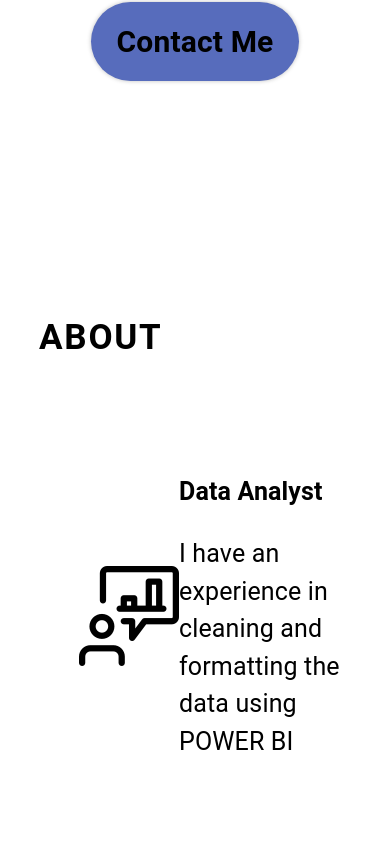
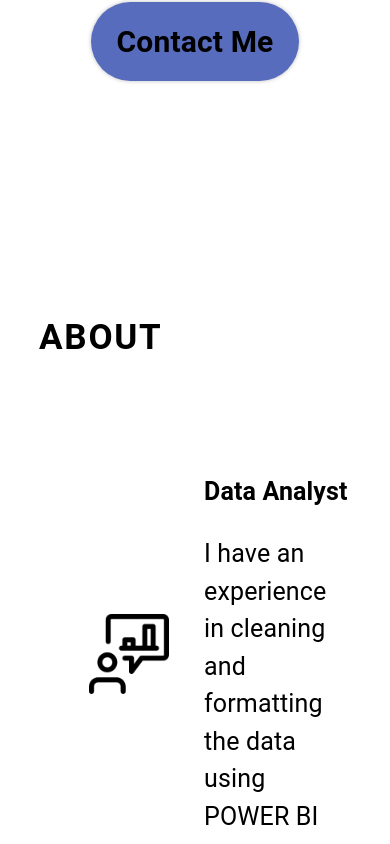
Before and after one commit to vijaycvcoder/landing-page, a React (Create React App) app: page / in a window 390 px wide. Shown: the part 1153-1997 px from the top of the page. Built offline with nearby package versions, Linux system fonts and the light colour scheme.

Commit message:
fix the about me contact icon

```diff
--- a/src/components/About/About.module.css
+++ b/src/components/About/About.module.css
@@ -40,6 +40,7 @@
   display: flex;
   flex-direction: row;
   align-items: center;
+  gap: 45px;
   border-radius: 20px;
   list-style: none;
   padding: 25px;
@@ -51,6 +52,25 @@
   background-size: 0 100%;
   background-repeat: no-repeat;
   transition: 0.4s;
+}
+
+.aboutItem img {
+  width: 80px;
+  height: 80px;
+  object-fit: contain;
+  margin-left: 15px;
+}
+
+@media screen and (max-width: 830px) {
+  .aboutItem {
+    gap: 35px;
+  }
+
+  .aboutItem img {
+    width: 80px;  /* Maintaining the same size on mobile */
+    height: 80px;  /* Maintaining the same size on mobile */
+    margin-left: 10px;
+  }
 }
 
 .aboutItem:hover {
```
